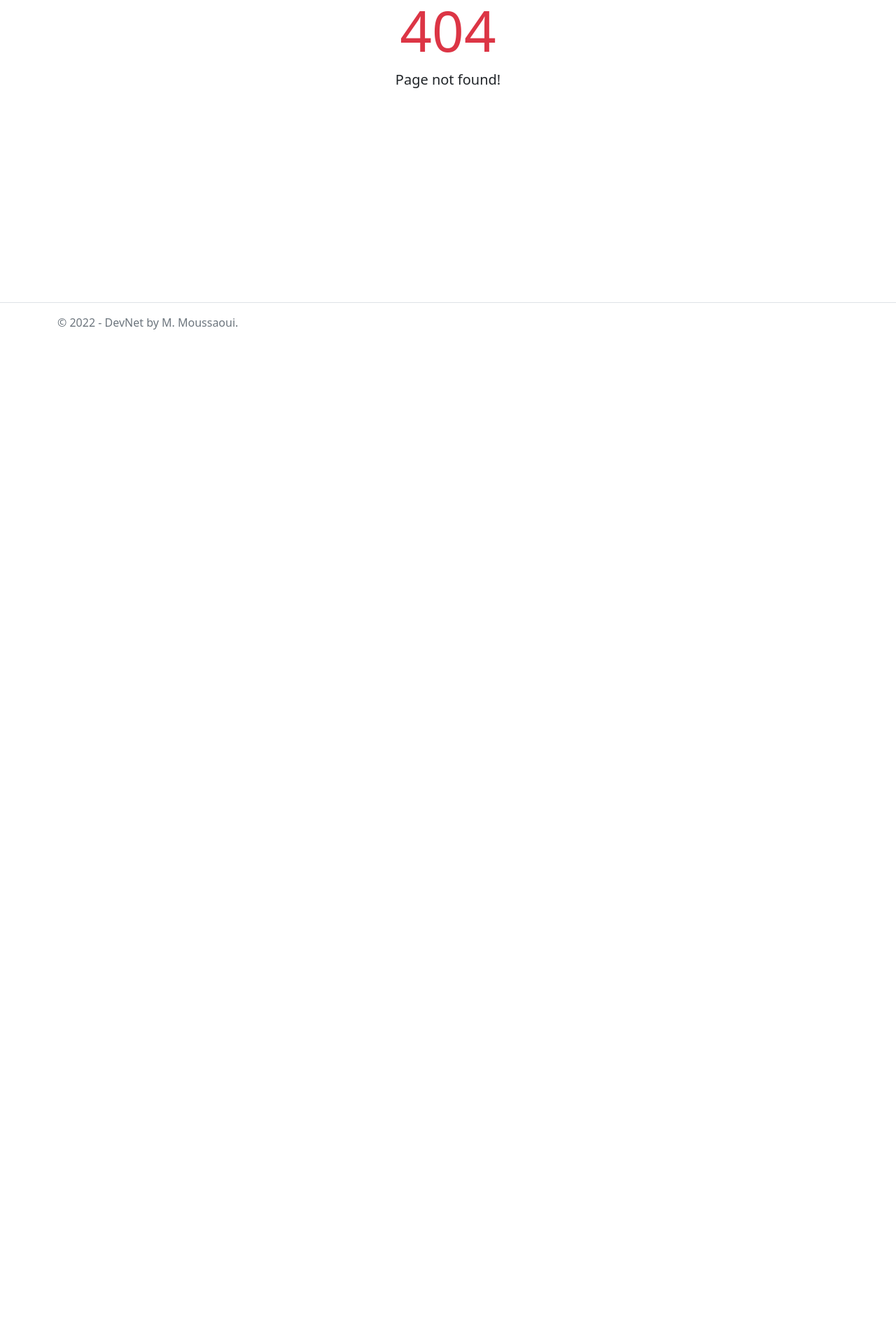
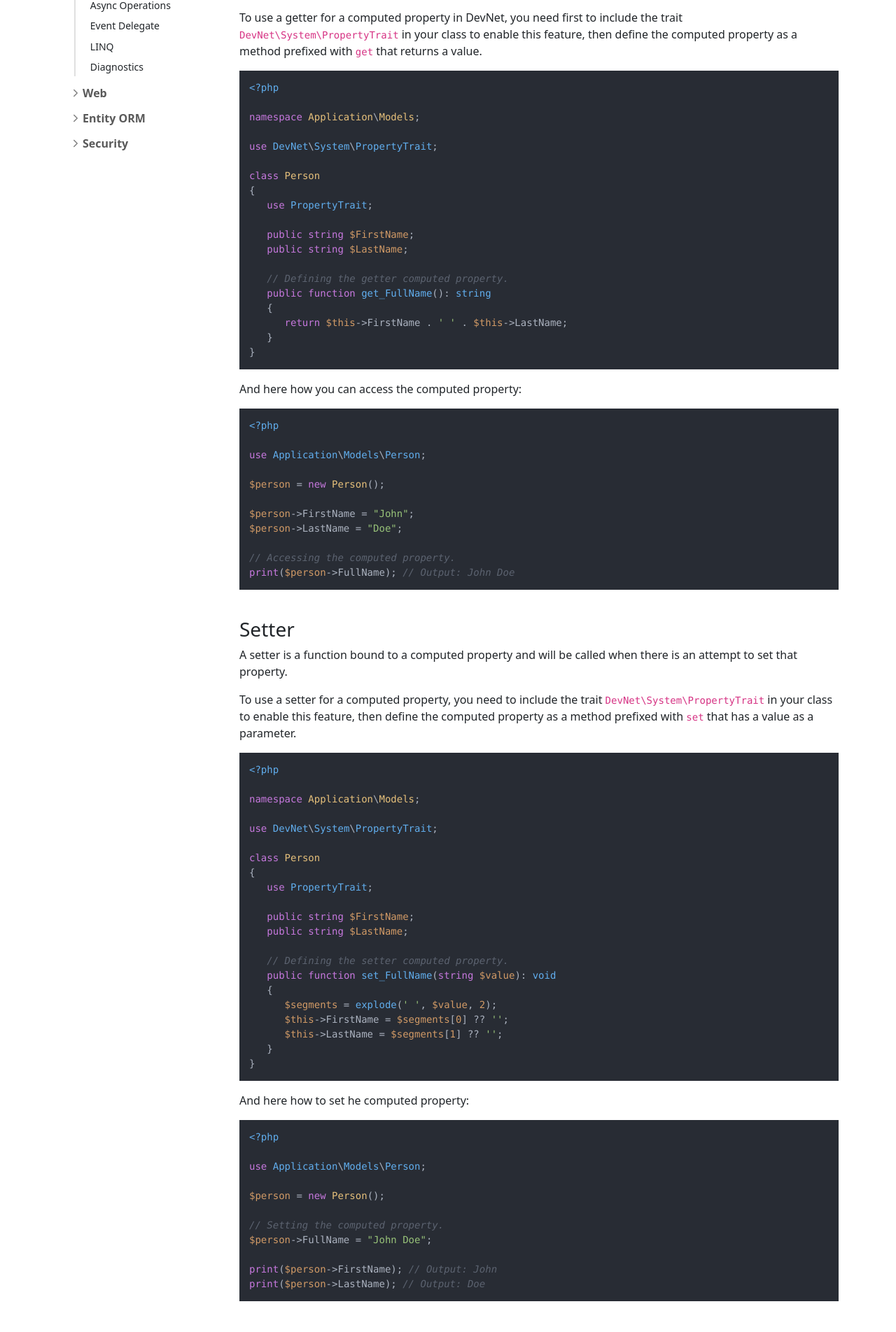
Before and after one commit to DevNet-Framework/devnet-framework.github.io, an Angular app: page /docs/core/properties in a window 1280 px wide. Before the commit this address had no page. Shown: the part 311-2215 px from the top of the page at 70% size. Before the commit the page ends 800 px from the top, so only its background shows below. Built offline with nearby package versions, Linux system fonts and the light colour scheme.

Commit message:
create core/properties component

```diff
--- a/src/app/core/core-routing.module.ts
+++ b/src/app/core/core-routing.module.ts
@@ -1,9 +1,11 @@
 import { NgModule } from '@angular/core';
 import { RouterModule, Routes } from '@angular/router';
 import { OverviewComponent } from './overview/overview.component';
+import { PropertiesComponent } from './properties/properties.component';
 
 const routes: Routes = [
   { path: 'docs/core/overview', component: OverviewComponent },
+  { path: 'docs/core/properties', component: PropertiesComponent },
   { path: 'docs/core', redirectTo: 'docs/core/overview', pathMatch: 'full' }
 ];
 
--- a/src/app/core/core.module.ts
+++ b/src/app/core/core.module.ts
@@ -3,10 +3,12 @@ import { CommonModule } from '@angular/common';
 import { CoreRoutingModule } from './core-routing.module';
 import { SharedModule } from '../shared/shared.module';
 import { OverviewComponent } from './overview/overview.component';
+import { PropertiesComponent } from './properties/properties.component';
 
 @NgModule({
   declarations: [
-    OverviewComponent
+    OverviewComponent,
+    PropertiesComponent
   ],
   imports: [
     CommonModule,
--- /dev/null
+++ b/src/app/core/properties/properties.component.html
@@ -0,0 +1,118 @@
+<div class="container pt-3">
+   <div class="row">
+      <div id="sidebar" style="width: 260px;">
+         <app-sidebar></app-sidebar>
+      </div>
+      <div id="content" class="flex-grow-1" style="width: 400px;">
+         <article>
+            <h1>Computed Properties</h1>
+            <hr>
+            <p>
+               A computed property is a property that doesn't store a value directly. Instead, it uses a getter and a setter method to retrieve and set other properties indirectly.
+            </p>
+            <br>
+            <h3>Getter</h3>
+            <p>
+               A getter is a function bound to a computed property and returns a value when that property is looked up.
+            </p>
+            <p>
+               To use a getter for a computed property in DevNet, you need first to include the trait <code>DevNet\System\PropertyTrait</code> in your class to enable this feature, then define the computed property as a method prefixed with <code>get</code> that returns a value.
+            </p>
+            <pre><code class="language-php">&lt;?php
+
+namespace Application\Models;
+
+use DevNet\System\PropertyTrait;
+
+class Person
+&lcub;
+   use PropertyTrait;
+
+   public string $FirstName;
+   public string $LastName;
+
+   // Defining the getter computed property.
+   public function get_FullName(): string
+   &lcub;
+      return $this->FirstName . ' ' . $this->LastName;
+   }
+}
+</code></pre>
+            <p>
+               And here how you can access the computed property:
+            </p>
+            <pre><code class="language-php">&lt;?php
+
+use Application\Models\Person;
+
+$person = new Person();
+
+$person->FirstName = "John";
+$person->LastName = "Doe";
+
+// Accessing the computed property.
+print($person->FullName); // Output: John Doe
+</code></pre>
+            <br>
+            <h3>Setter</h3>
+            <p>
+               A setter is a function bound to a computed property and will be called when there is an attempt to set that property.
+            </p>
+            <p>
+               To use a setter for a computed property, you need to include the trait <code>DevNet\System\PropertyTrait</code> in your class to enable this feature, then define the computed property as a method prefixed with <code>set</code> that has a value as a parameter.
+            </p>
+            <pre><code class="language-php">&lt;?php
+
+namespace Application\Models;
+
+use DevNet\System\PropertyTrait;
+
+class Person
+&lcub;
+   use PropertyTrait;
+
+   public string $FirstName;
+   public string $LastName;
+
+   // Defining the setter computed property.
+   public function set_FullName(string $value): void
+   &lcub;
+      $segments = explode(' ', $value, 2);
+      $this->FirstName = $segments[0] ?? '';
+      $this->LastName = $segments[1] ?? '';
+   }
+}
+</code></pre>
+            <p>
+               And here how to set he computed property:
+            </p>
+            <pre><code class="language-php">&lt;?php
+
+use Application\Models\Person;
+
+$person = new Person();
+
+// Setting the computed property.
+$person->FullName = "John Doe";
+
+print($person->FirstName); // Output: John
+print($person->LastName); // Output: Doe
+</code></pre>
+         </article>
+         <nav class="no-print" aria-label="Page navigation">
+            <ul class="nav-page">
+               <li class="nav-page-item">
+                  <a class="nav-page-link" routerLink="/docs/core/overview">
+                     <i class="chevron left"></i> Previous
+                  </a>
+               </li>
+               <li class="nav-page-item">
+                  <a class="nav-page-link" routerLink="/docs/core/extension">
+                     Next <i class="chevron right"></i>
+                  </a>
+               </li>
+            </ul>
+         </nav>
+      </div>
+   </div>
+</div>
--- /dev/null
+++ b/src/app/core/properties/properties.component.ts
@@ -0,0 +1,17 @@
+import { Component, OnInit } from '@angular/core';
+import hljs from 'highlight.js/lib/common';
+
+@Component({
+  selector: 'core-properties',
+  templateUrl: './properties.component.html',
+  styleUrls: ['./properties.component.css']
+})
+export class PropertiesComponent implements OnInit {
+
+  constructor() { }
+
+  ngOnInit(): void {
+    hljs.highlightAll();
+  }
+
+}
```
Also changed, not shown: src/app/core/properties/properties.component.css (added), 1 other file (tests, documents, lock files or other folders).
